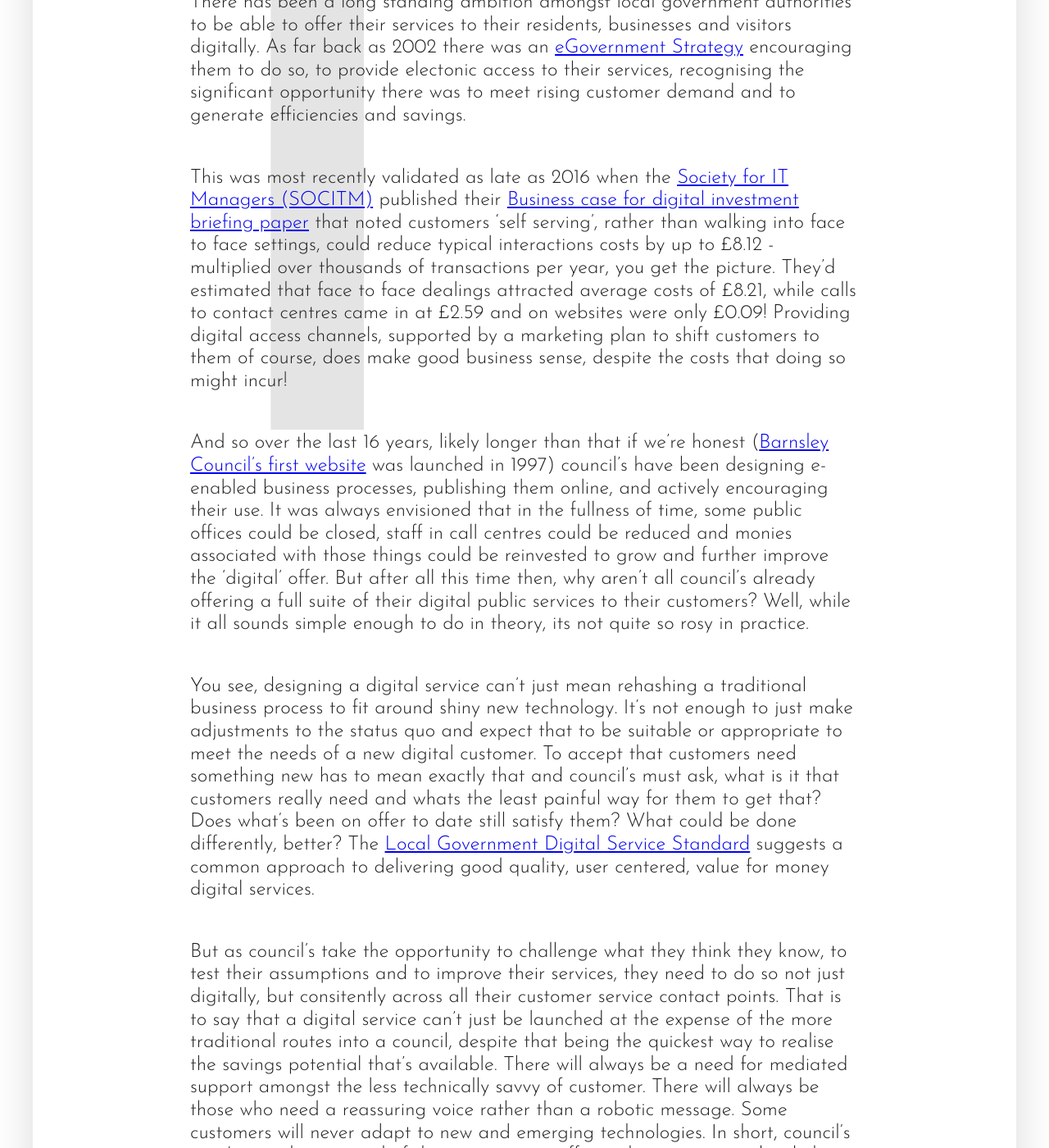
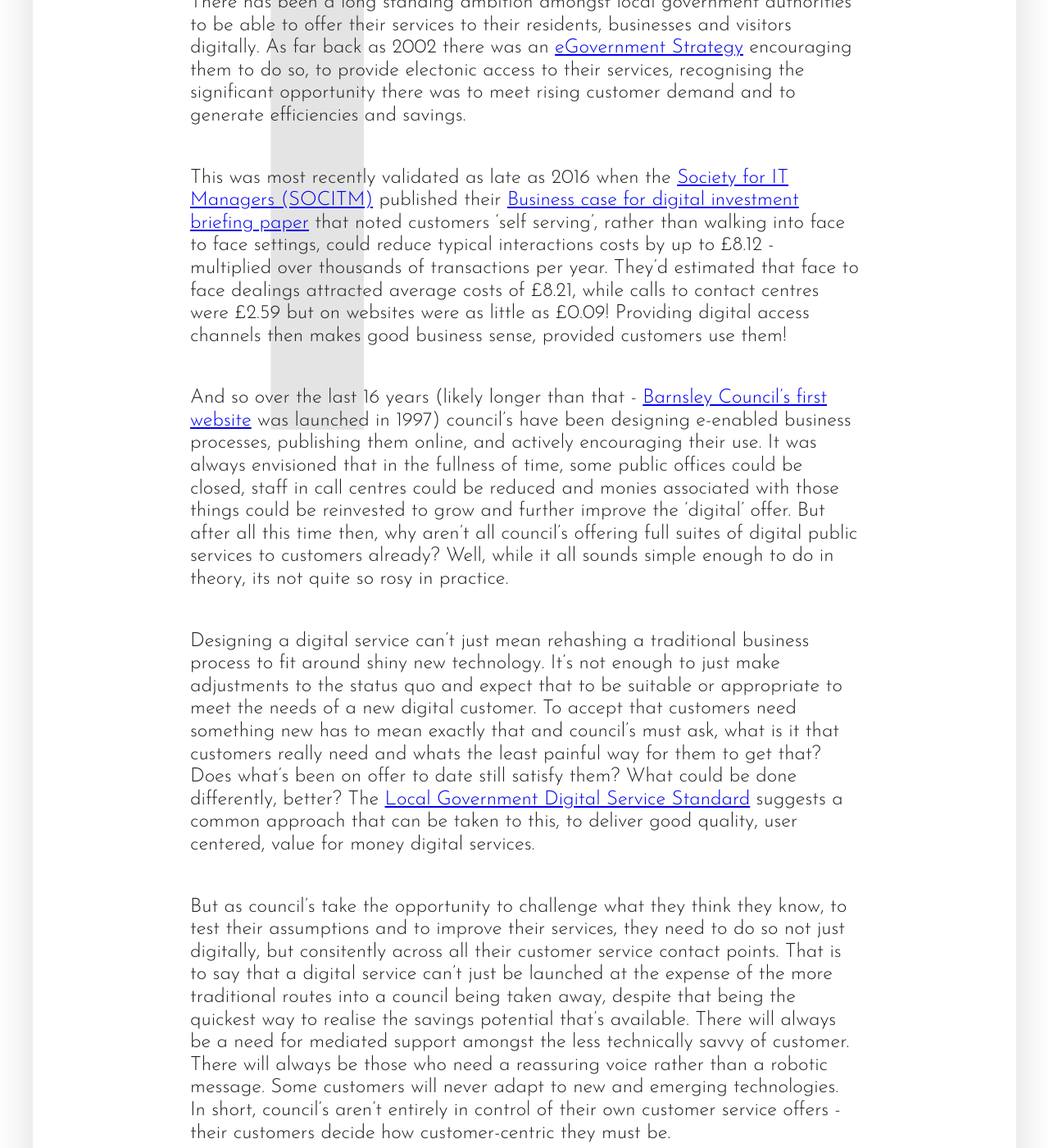
Before and after one commit to kingstonrichard/kingstonrichard.uk, a Jekyll site: the page built from _posts/2017-11-15-the-challenge-of-digitising-council-services.markdown, in a window 1280 px wide and 1400 px high, scrolled down 488 px. Shown: the whole window at 82% size. Built offline with Jekyll 4.4.1, drawn with Linux system fonts in a browser that asks for light colours; nearby versions of some CDN libraries; some of the changed text lies outside the part shown.

Commit message:
Editorial update

```diff
--- a/_posts/2017-11-15-the-challenge-of-digitising-council-services.markdown
+++ b/_posts/2017-11-15-the-challenge-of-digitising-council-services.markdown
@@ -8,14 +8,14 @@
 
 There has been a long standing ambition amongst local government authorities to be able to offer their services to their residents, businesses and visitors digitally. As far back as 2002 there was an [eGovernment Strategy](https://joinup.ec.europa.eu/document/national-strategy-local-egovernment-england-localegov) encouraging them to do so, to provide electonic access to their services, recognising the significant opportunity there was to meet rising customer demand and to generate efficiencies and savings.
 
-This was most recently validated as late as 2016 when the [Society for IT Managers (SOCITM)](https://socitm.net/) published their [Business case for digital investment briefing paper](https://www.socitm.net/files/download/26) that noted customers 'self serving', rather than walking into face to face settings, could reduce typical interactions costs by up to £8.12 - multiplied over thousands of transactions per year, you get the picture. They'd estimated that face to face dealings attracted average costs of £8.21, while calls to contact centres came in at £2.59 and on websites were only £0.09! Providing digital access channels, supported by a marketing plan to shift customers to them of course, does make good business sense, despite the costs that doing so might incur!
+This was most recently validated as late as 2016 when the [Society for IT Managers (SOCITM)](https://socitm.net/) published their [Business case for digital investment briefing paper](https://www.socitm.net/files/download/26) that noted customers 'self serving', rather than walking into face to face settings, could reduce typical interactions costs by up to £8.12 - multiplied over thousands of transactions per year. They'd estimated that face to face dealings attracted average costs of £8.21, while calls to contact centres were £2.59 but on websites were as little as £0.09! Providing digital access channels then makes good business sense, provided customers use them!
 
-And so over the last 16 years, likely longer than that if we're honest ([Barnsley Council's first website](https://web.archive.org/web/19980122135036/http://www.barnsley.gov.uk:80/) was launched in 1997) council's have been designing e-enabled business processes, publishing them online, and actively encouraging their use. It was always envisioned that in the fullness of time, some public offices could be closed, staff in call centres could be reduced and monies associated with those things could be reinvested to grow and further improve the 'digital' offer. But after all this time then, why aren't all council's already offering a full suite of their digital public services to their customers? Well, while it all sounds simple enough to do in theory, its not quite so rosy in practice.
+And so over the last 16 years (likely longer than that - [Barnsley Council's first website](https://web.archive.org/web/19980122135036/http://www.barnsley.gov.uk:80/) was launched in 1997) council's have been designing e-enabled business processes, publishing them online, and actively encouraging their use. It was always envisioned that in the fullness of time, some public offices could be closed, staff in call centres could be reduced and monies associated with those things could be reinvested to grow and further improve the 'digital' offer. But after all this time then, why aren’t all council’s offering full suites of digital public services to customers already? Well, while it all sounds simple enough to do in theory, its not quite so rosy in practice.
 
-You see, designing a digital service can't just mean rehashing a traditional business process to fit around shiny new technology. It's not enough to just make adjustments to the status quo and expect that to be suitable or appropriate to meet the needs of a new digital customer. To accept that customers need something new has to mean exactly that and council's must ask, what is it that customers really need and whats the least painful way for them to get that? Does what's been on offer to date still satisfy them? What could be done differently, better? The [Local Government Digital Service Standard](https://localgovdigital.info/localgov-digital-makers/outputs/local-government-digital-service-standard/standard/) suggests a common approach to delivering good quality, user centered, value for money digital services.
+Designing a digital service can't just mean rehashing a traditional business process to fit around shiny new technology. It's not enough to just make adjustments to the status quo and expect that to be suitable or appropriate to meet the needs of a new digital customer. To accept that customers need something new has to mean exactly that and council's must ask, what is it that customers really need and whats the least painful way for them to get that? Does what's been on offer to date still satisfy them? What could be done differently, better? The [Local Government Digital Service Standard](https://localgovdigital.info/localgov-digital-makers/outputs/local-government-digital-service-standard/standard/) suggests a common approach that can be taken to this, to deliver good quality, user centered, value for money digital services.
 
-But as council's take the opportunity to challenge what they think they know, to test their assumptions and to improve their services, they need to do so not just digitally, but consitently across all their customer service contact points. That is to say that a digital service can’t just be launched at the expense of the more traditional routes into a council, despite that being the quickest way to realise the savings potential that's available. There will always be a need for mediated support amongst the less technically savvy of customer. There will always be those who need a reassuring voice rather than a robotic message. Some customers will never adapt to new and emerging technologies. In short, council's aren't entirely in control of their own service offers - their customers decide how customer-centric they must be.
+But as council's take the opportunity to challenge what they think they know, to test their assumptions and to improve their services, they need to do so not just digitally, but consitently across all their customer service contact points. That is to say that a digital service can’t just be launched at the expense of the more traditional routes into a council being taken away, despite that being the quickest way to realise the savings potential that's available. There will always be a need for mediated support amongst the less technically savvy of customer. There will always be those who need a reassuring voice rather than a robotic message. Some customers will never adapt to new and emerging technologies. In short, council's aren't entirely in control of their own customer service offers - their customers decide how customer-centric they must be.
 
-And so, having worked in this arena myself for the last 18 years, it's frustrating, although entirely understandable, that in Barnsley at least we’ve only managed to deliver a small proportion of the digital services that we ultimately must. Of the 986 council services delivered nationally according to the [ESD Toolkit](http://standards.esd.org.uk/?uri=list%2FenglishAndWelshServices), Barnsley offer somewhere in the region of 630 of them but only have around 150 available online at [barnsley.gov.uk](https://www.barnsley.gov.uk) (and some of those aren't entirely digitised). The complexity we've found in designing them and in the approach we've taken to doing so, has energised some fairly lengthy pieces of work that while effective, have swallowed up months, if not years of effort. Testing has proven to be a very protracted affair and often times systems integrations have been amazingly extensive and costly. Engagement with indidivual council departments has ranged from positive to down right fractious - we've seen some actively refuse to change.
+And so, having worked in this arena myself for the last 18 years, it's frustrating, although entirely understandable, that in Barnsley at least we’ve only managed to deliver a small proportion of the digital services that we ultimately must. Of the 986 council services delivered nationally according to the [ESD Toolkit](http://standards.esd.org.uk/?uri=list%2FenglishAndWelshServices), Barnsley offer somewhere in the region of 630 of them but only have around 150 available online at [barnsley.gov.uk](https://www.barnsley.gov.uk) (and some of those aren't entirely digitised). The complexity we've found in designing them and in the approach we've taken to doing so, has energised some fairly lengthy pieces of work that while effective, have swallowed up months, if not years worth of effort. Testing alone has proven to be a very protracted affair and often times systems integrations have been amazingly extensive and costly. Engagement with indidivual council departments has ranged from positive to down right fractious - we've seen some actively refuse to change.
 
-So, all of that said - accepting that digitising services is still the appropriate thing to be doing today in response to ever increasing demand from the majority of the customer base, how on earth do we ever actually reach a point that all of our services are available digitally? If we continue the way we are doing, decades will pass and by the time we do eventually finish, there’ll be a whole new set of customer demands to cater for. Even now we're seeing the mainstream rollout of smart home devices, voice assistants, wearables technologies and Internet of Things devices - these things aren't interested in our business processes, just in their connectivity to us. While the "eGovernment ask" of us remains, there has to be a new way of thinking about it's achieved!
+So, all of that said - accepting that digitising services is still the appropriate thing to be doing today in response to ever increasing demand from the majority of the customer base, how on earth do we ever actually reach a point that all of our services are available digitally? If we continue with our current approach, decades will pass and by the time we do eventually finish, there’ll be a whole new set of customer demands to cater for. Even now we're seeing the mainstream rollout of smart home devices, voice assistants, wearables technologies and Internet of Things devices - these things aren't interested in our business processes, just in their connectivity to us. While the "eGovernment ask" of us remains, there has to be a new way of thinking about it's achieved!
```
